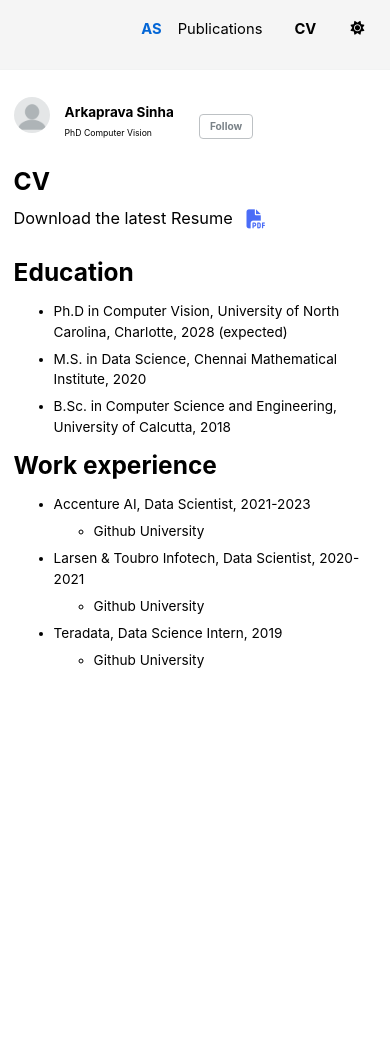
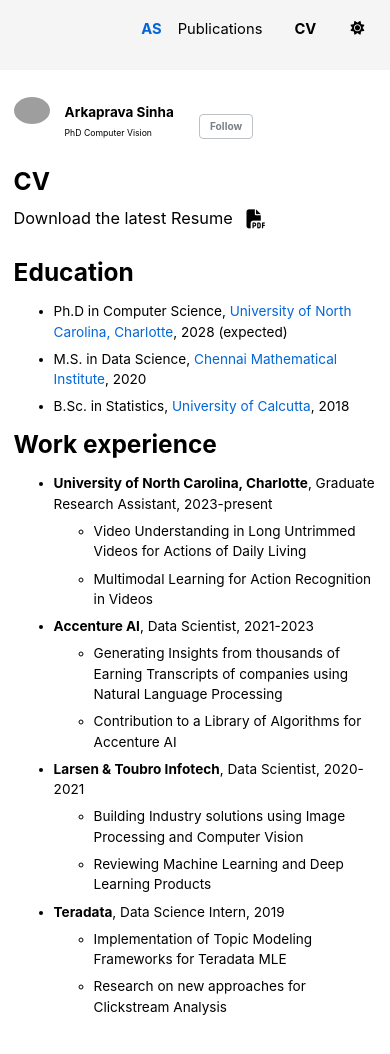
Before and after one commit to thearkaprava/thearkaprava.github.io, a Jekyll site: the page built from _pages/cv.md, in a window 390 px wide and 1167 px high. Shown: the top 1054 px of the window. Built offline with Jekyll 4.4.1, drawn with Linux system fonts in a browser that asks for light colours; a style sheet for code colours, icons or effects is not loaded; grey boxes are pictures that could not be loaded.

Commit message:
Update changes

```diff
--- a/_includes/author-profile.html
+++ b/_includes/author-profile.html
@@ -5,14 +5,9 @@
 {% endif %}
 
 <div itemscope itemtype="http://schema.org/Person">
-
   <div class="author__avatar">
-    {% if author.avatar contains "://" %}
-    <img src="{{ author.avatar }}" alt="{{ author.name }}" style="border: none;">
-    {% else %}
-    <img src="{{ base_path }}/images/{{ author.avatar }}" class="author__avatar" alt="{{ author.name }}"
-      style="border: none;">
-    {% endif %}
+    <img src="{{ site.baseurl }}/images/profile_pic.png" class="author__avatar" alt="{{ author.name }}"
+      itemprop="image">
   </div>
 
   <div class="author__content">
@@ -55,7 +50,8 @@
           Scholar</a></li>
       {% endif %}
       {% if author.impactstory %}
-      <li><a href="{{ author.impactstory }}"><i class="ai ai-impactstory ai-fw icon-pad-right"></i>Impactstory</a></li>
+      <li><a href="{{ author.impactstory }}"><i class="ai ai-impactstory ai-fw icon-pad-right"></i>Impactstory</a>
+      </li>
       {% endif %}
       {% if author.orcid %}
       <li><a href="{{ author.orcid }}"><i class="ai ai-orcid ai-fw icon-pad-right"></i>ORCID</a></li>
@@ -197,7 +193,8 @@
 
       <!-- CV link moved to bottom -->
       {% if author.cv %}
-      <li><a href="{{ author.cv | prepend: base_path }}"><i class="fas fa-file-pdf" aria-hidden="true"></i> CV</a></li>
+      <li><a href="{{ author.cv | prepend: base_path }}"><i class="fas fa-file-pdf" aria-hidden="true"></i> CV</a>
+      </li>
       {% endif %}
     </ul>
   </div>
--- a/_includes/head/custom.html
+++ b/_includes/head/custom.html
@@ -28,6 +28,9 @@
 
 <!-- Add Font Awesome -->
 <link rel="stylesheet" href="https://cdnjs.cloudflare.com/ajax/libs/font-awesome/6.5.1/css/all.min.css">
+
+<!-- Add Academicons -->
+<link rel="stylesheet" href="https://cdn.jsdelivr.net/gh/jpswalsh/academicons@1/css/academicons.min.css">
 
 <!-- Support for MatJax -->
 <script src="https://cdnjs.cloudflare.com/polyfill/v3/polyfill.min.js?features=es6"></script>
@@ -213,6 +216,12 @@
         padding-bottom: 1em !important;
     }
 
+    /* Profile picture styling */
+    .author__avatar img {
+        max-width: 175px !important;
+        border-radius: 50% !important;
+    }
+
     .author__name {
         margin: 0.5em 0 !important;
     }
--- a/_pages/cv.md
+++ b/_pages/cv.md
@@ -13,27 +13,34 @@ redirect_from:
   <span style="font-size: 1.2em; margin-right: 10px;">Download the latest Resume</span>
   <a href="{{ base_path }}/files/Arkaprava_Sinha_CV.pdf" target="_blank"
      style="display: inline-block; vertical-align: middle;">
-    <i class="fas fa-file-pdf" style="font-size: 1.4em; color: #4a6cf7;
+    <i class="fas fa-file-pdf" style="font-size: 1.4em; color: var(--text-color);
        transition: all 0.3s ease;"></i>
   </a>
 </div>
 
 Education
 ======
-* Ph.D in Computer Vision, University of North Carolina, Charlotte, 2028 (expected)
-* M.S. in Data Science, Chennai Mathematical Institute, 2020
-* B.Sc. in Computer Science and Engineering, University of Calcutta, 2018
+* Ph.D in Computer Science, [University of North Carolina, Charlotte](https://cci.charlotte.edu/), 2028 (expected)
+* M.S. in Data Science, [Chennai Mathematical Institute](https://www.cmi.ac.in//), 2020
+* B.Sc. in Statistics, [University of Calcutta](https://www.caluniv.ac.in/), 2018
 
 Work experience
 ======
-* Accenture AI, Data Scientist, 2021-2023
-  * Github University
+* **University of North Carolina, Charlotte**, Graduate Research Assistant, 2023-present
+  * Video Understanding in Long Untrimmed Videos for Actions of Daily Living
+  * Multimodal Learning for Action Recognition in Videos
 
-* Larsen & Toubro Infotech, Data Scientist, 2020-2021
-  * Github University
+* **Accenture AI**, Data Scientist, 2021-2023
+  * Generating Insights from thousands of Earning Transcripts of companies using Natural Language Processing
+  * Contribution to a Library of Algorithms for Accenture AI
 
-* Teradata, Data Science Intern, 2019
-  * Github University
+* **Larsen & Toubro Infotech**, Data Scientist, 2020-2021
+  * Building Industry solutions using Image Processing and Computer Vision
+  * Reviewing Machine Learning and Deep Learning Products
+
+* **Teradata**, Data Science Intern, 2019
+  * Implementation of Topic Modeling Frameworks for Teradata MLE
+  * Research on new approaches for Clickstream Analysis
 
 <!-- Skills
 ======
```
Also changed, not shown: _pages/about.md (+22 -1 lines), _pages/publications.html (+50 -3 lines), 1 other file.
